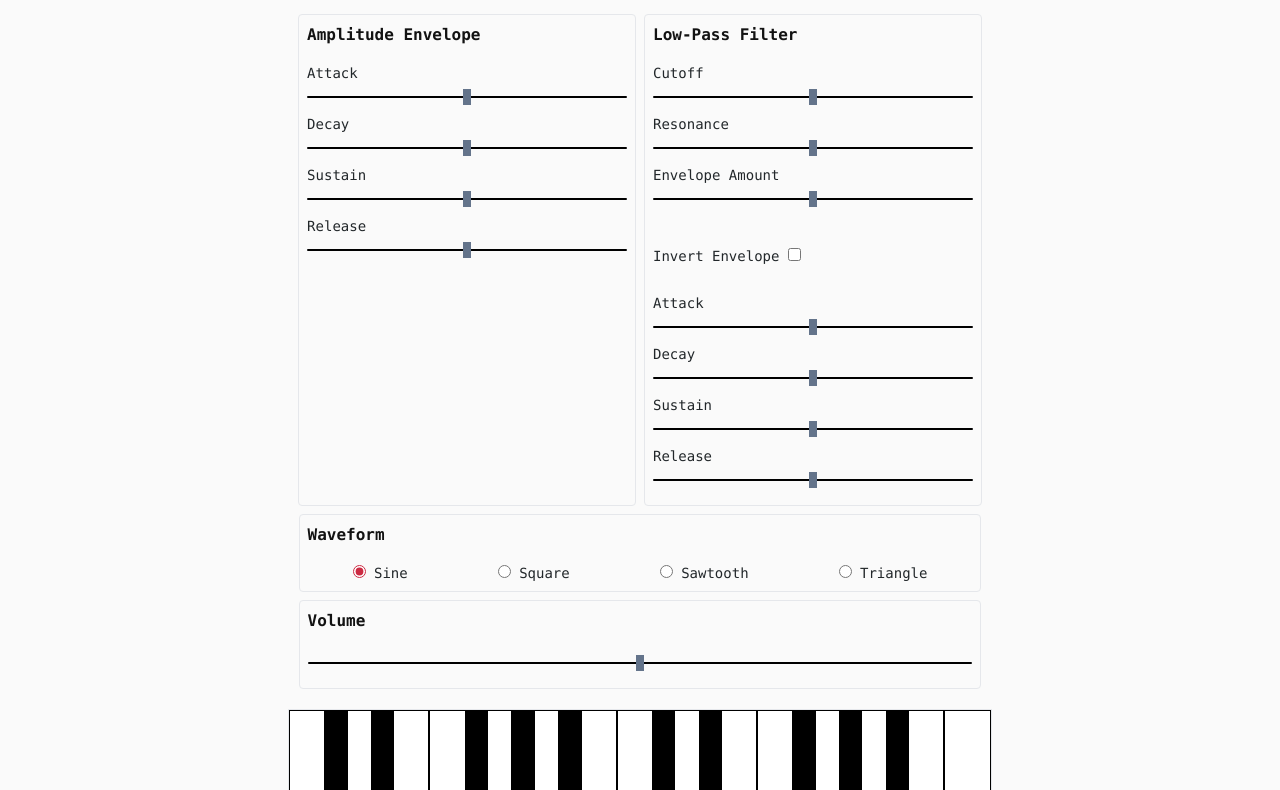
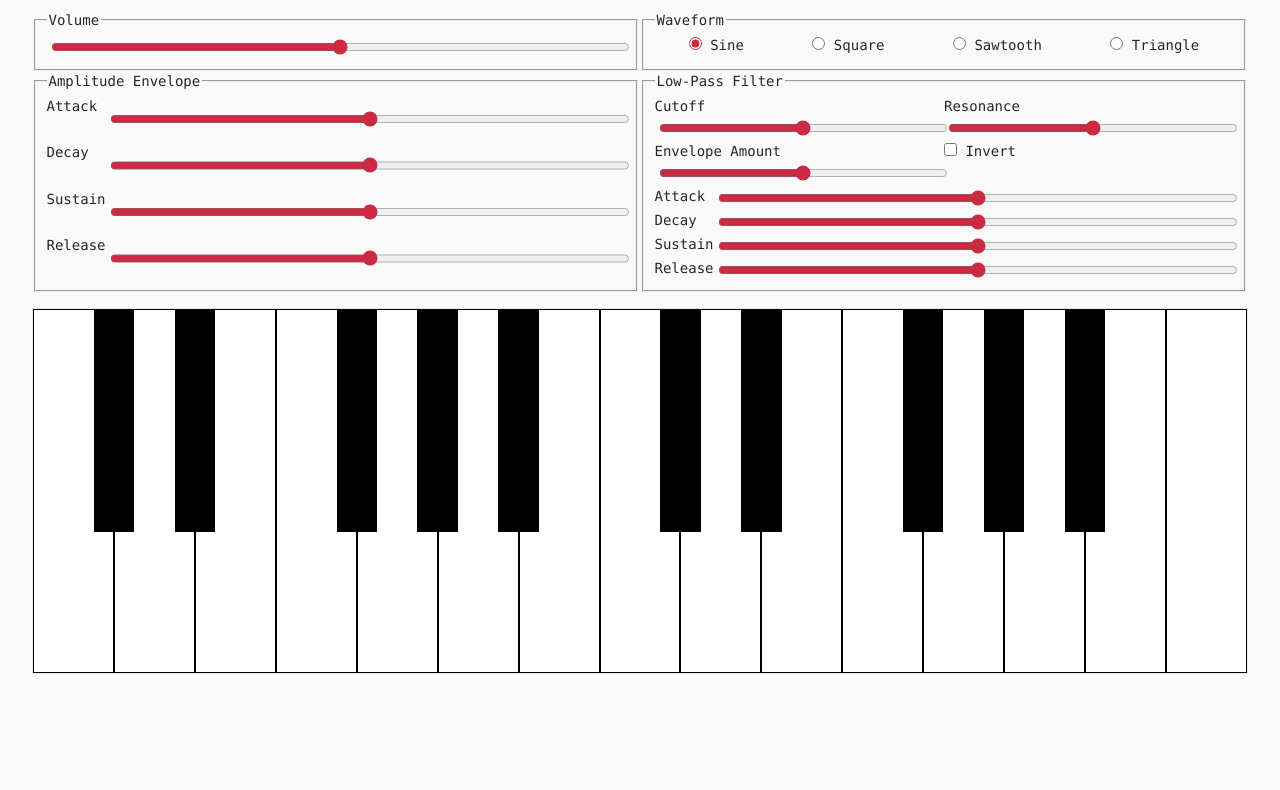
Before and after one commit to nealmm/web-audio-synth, a website built with Vite: page index.html in a window 1280 px wide. Shown: the part 110-900 px from the top of the page. After the commit the page ends 800 px from the top, so only its background shows below. Built offline with nearby package versions, Linux system fonts and the light colour scheme.

Commit message:
Play around with styling controls

```diff
--- a/index.html
+++ b/index.html
@@ -10,9 +10,32 @@
       Web Audio Synth
     </h1>
     <main>
-      <div class="flex flex-wrap justify-center">
-        <div class="md:w-[48%] border-solid border rounded p-2 m-1">
-            <h2 class="title mb-4 text-base col-span-2">Amplitude Envelope</h2>
+      <div class="controls">
+        <fieldset>
+            <legend>Volume</legend>
+            <input id="volume" type="range" min="0" max="1" step="any">
+        </fieldset>
+        <fieldset class="waveform-fieldset">
+            <legend>Waveform</legend>
+            <div class="waveform-option">
+                <input id="sine" type="radio" name="waveform" checked>
+                <label for="sine">Sine</label>
+            </div>
+            <div class="waveform-option">
+                <input id="square" type="radio" name="waveform">
+                <label for="square">Square</label>
+            </div>
+            <div class="waveform-option">
+                <input id="sawtooth" type="radio" name="waveform">
+                <label for="sawtooth">Sawtooth</label>
+            </div>
+            <div class="waveform-option">
+                <input id="triangle" type="radio" name="waveform">
+                <label for="triangle">Triangle</label>
+            </div>
+        </fieldset>
+        <fieldset class="envelope-controls">
+            <legend>Amplitude Envelope</legend>
             <label for="amplitude-attack">Attack</label>
             <input id="amplitude-attack" type="range" min="0" max="1" step="any">
             <label for="amplitude-decay">Decay</label>
@@ -21,18 +44,28 @@
             <input id="amplitude-sustain" type="range" min="0" max="1" step="any">
             <label for="amplitude-release">Release</label>
             <input id="amplitude-release" type="range" min="0" max="1" step="any">
-        </div>
-        <div class="md:w-[48%] border-solid border rounded p-2 m-1">
-            <h2 class="title mb-4 text-base col-span-2">Low-Pass Filter</h2>
+        </fieldset>
+        <fieldset>
+            <legend>Low-Pass Filter</legend>
+            <div class="filter-controls">
+                <div>
                     <label for="cutoff">Cutoff</label>
                     <input id="cutoff" type="range" min="0" max="1" step="any">
+                </div>
+                <div>
                     <label for="resonance">Resonance</label>
                     <input id="resonance" type="range" min="0" max="1" step="any">
+                </div>
+                <div>
                     <label for="envelope-amount">Envelope Amount</label>
                     <input id="envelope-amount" type="range" min="0" max="1" step="any">
-            <label for="invert-envelope">Invert Envelope</label>
-            <input id="invert-envelope" class="my-8" type="checkbox">
-            <br>
+                </div>
+                <div>
+                    <input id="invert-envelope" type="checkbox">
+                    <label for="invert-envelope">Invert</label>
+                </div>
+            </div>
+            <div class="envelope-controls">
                 <label for="filter-attack">Attack</label>
                 <input id="filter-attack" type="range" min="0" max="1" step="any">
                 <label for="filter-decay">Decay</label>
@@ -42,31 +75,7 @@
                 <label for="filter-release">Release</label>
                 <input id="filter-release" type="range" min="0" max="1" step="any">
             </div>
-        <div class="w-[97%] border-solid border rounded p-2 m-1">
-            <h2 class="title mb-4 text-base">Waveform</h2>
-            <div class="flex justify-around flex-wrap">
-              <div class="px-4">
-                <input id="sine" type="radio" name="waveform" checked>
-                <label for="sine">Sine</label>
-              </div>
-              <div class="px-4">
-                <input id="square" type="radio" name="waveform">
-                <label for="square">Square</label>
-              </div>
-              <div class="px-4">
-                <input id="sawtooth" type="radio" name="waveform">
-                <label for="sawtooth">Sawtooth</label>
-              </div>
-              <div class="px-4">
-                <input id="triangle" type="radio" name="waveform">
-                <label for="triangle">Triangle</label>
-              </div>
-            </div>
-        </div>
-        <div class="w-[97%] border-solid border rounded p-2 m-1">
-            <h2 class="title mb-4 text-base">Volume</h2>
-            <input id="volume" type="range" min="0" max="1" step="any">
-        </div>
+        </fieldset>
       </div>
       <div class="mt-4 border dark:border-0 select-none">
         <div id="keyboard">
--- a/src/style.css
+++ b/src/style.css
@@ -53,40 +53,47 @@ SOFTWARE.
 	}
 
 	html body {
-		@apply mx-auto flex min-h-screen max-w-3xl flex-col bg-bgColor px-8 pt-16 font-mono text-sm font-normal text-textColor antialiased;
+		@apply mx-auto mx-0 flex min-h-screen flex-col bg-bgColor px-8 pt-16 font-mono text-sm font-normal text-textColor antialiased;
 	}
 
-	input[type="radio"] {
-		@apply accent-accent;
-	}
-
-	input[type="checkbox"] {
+	input {
 		@apply accent-accent;
 	}
 
 	input[type="range"] {
-		@apply appearance-none bg-transparent cursor-pointer w-full mb-4;
+		@apply m-1 w-full;
 	}
 
-	input[type="range"]::-webkit-slider-runnable-track {
-		@apply bg-black h-0.5 rounded;
+	fieldset {
+		all: revert;
 	}
 
-	input[type="range"]::-moz-range-track {
-		@apply bg-black h-0.5 rounded;
+	legend {
+		all: revert;
 	}
 
-	input[type="range"]::-webkit-slider-thumb {
-		@apply appearance-none w-2 h-4 mt-[-0.4375rem] bg-slate-500;
+	.waveform-fieldset {
+		display: flex;
+		justify-content: space-around;
 	}
 
-	input[type="range"]::-moz-range-thumb {
-		@apply border-none rounded-none w-2 h-4 bg-slate-500;
+	.waveform-option {
+		display: inline-block;
+	}
+
+	.envelope-controls {
+		display: grid;
+		grid-template-columns: auto 1fr;
+	}
+
+	.filter-controls {
+		display: grid;
+		grid-template-columns: 1fr 1fr;
 	}
 
 	#keyboard {
 		display: flex;
-		align-items: start;
+		align-items: flex-start;
 		width: 100%;
 	}
 
@@ -111,10 +118,10 @@ SOFTWARE.
 	}
 
 	@media (min-width: 660px) {
-		/* .controls {
+		.controls {
 			display: grid;
 			grid-template-columns: 1fr 1fr;
-		} */
+		}
 
 		.white-key {
 			width: 6.666667%;
```
Lines whose indentation alone changed are shown as unchanged.
